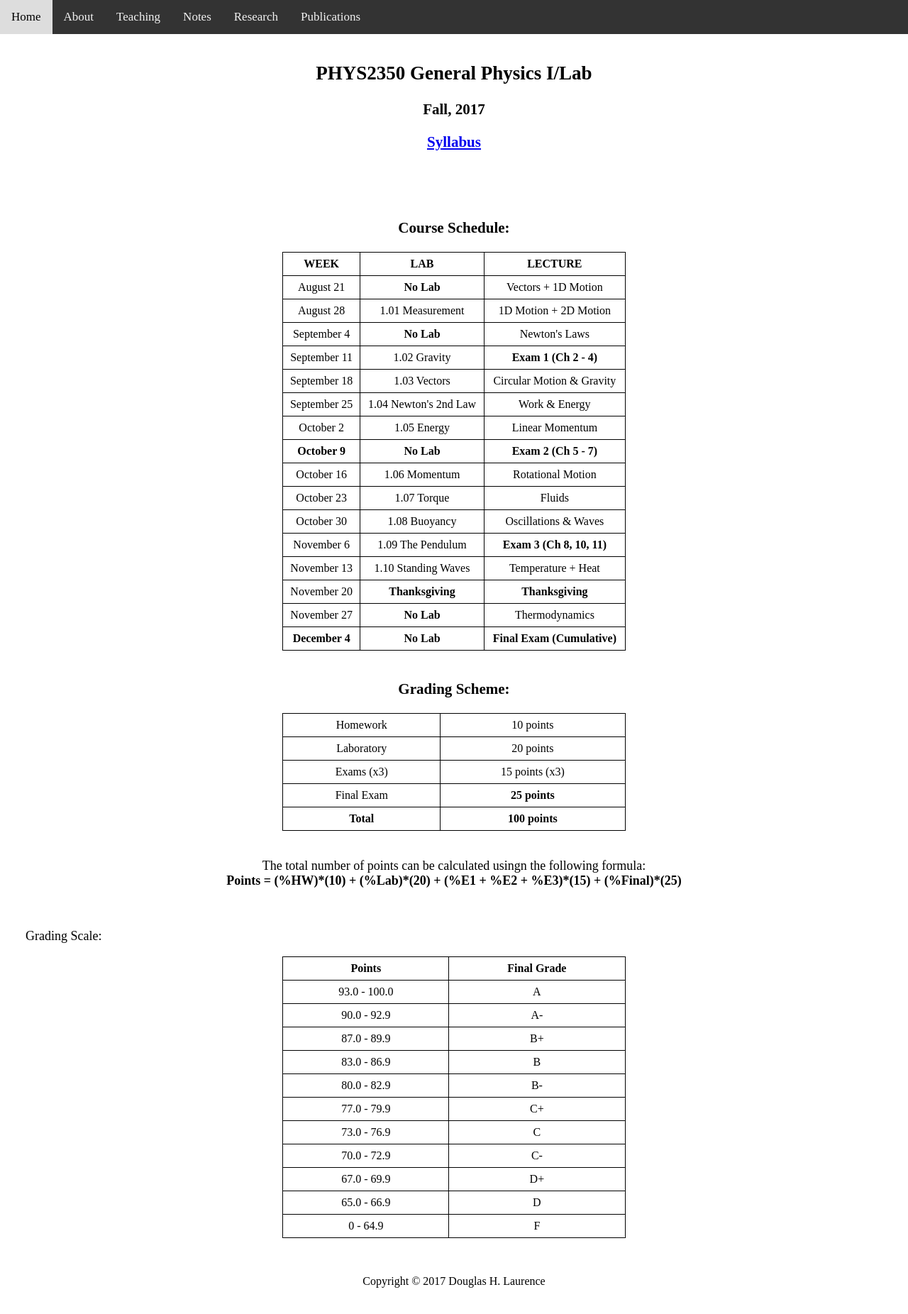
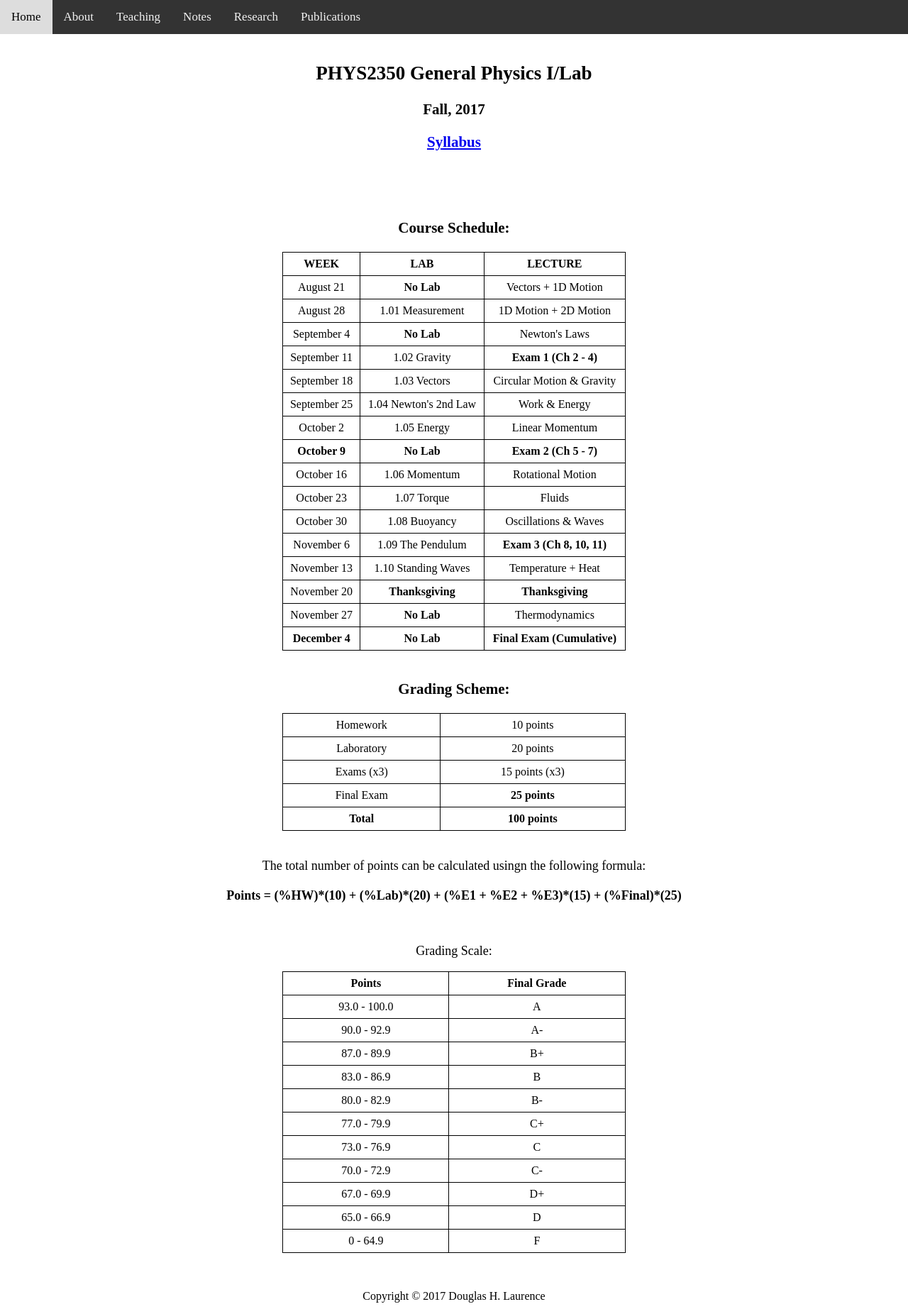
Before and after one commit to dhlaurence/dhlaurence.github.io, a Jekyll site: the page built from teaching/phys2350fall17.html, in a window 1280 px wide. Shown: the whole page at 71% size. Built offline with Jekyll 4.4.1, drawn with Linux system fonts in a browser that asks for light colours; before the commit the page ends 1831 px from its top, so only the background shows below that.

Commit message:
Update phys2350fall17.html

```diff
--- a/teaching/phys2350fall17.html
+++ b/teaching/phys2350fall17.html
@@ -134,14 +134,16 @@ title: PHYS2350Fall2017
   <br>
 
   <p>
-    <center>The total number of points can be calculated usingn the following formula: <br>
+    <center>The total number of points can be calculated usingn the following formula:
+      <br>
+      <br>
     <b>Points = (%HW)*(10) + (%Lab)*(20) + (%E1 + %E2 + %E3)*(15) + (%Final)*(25)</b></center>
   </p>
 
   <br>
 
   <p>
-    Grading Scale:
+    <center>Grading Scale:</center>
   </p>
 
   <center><table style="width:40%">
```
